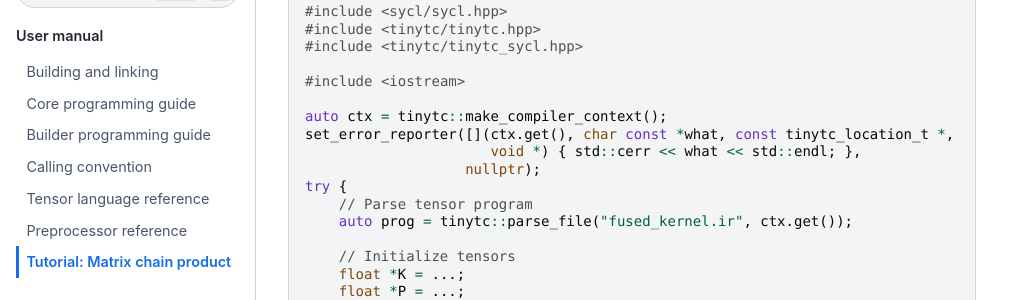
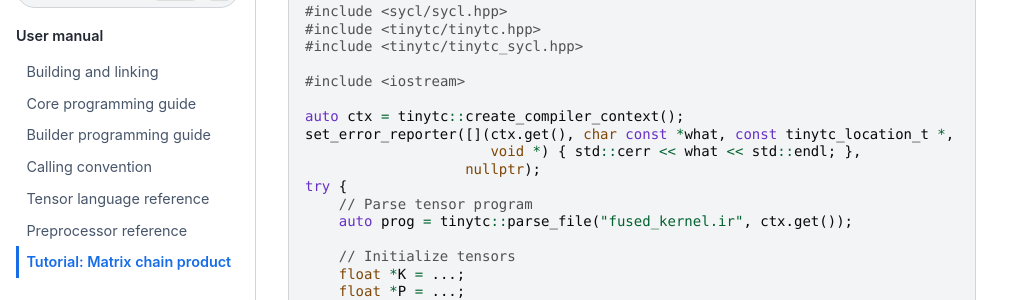
Before and after one commit to intel/tiny-tensor-compiler, a Sphinx documentation site: the page built from docs/manual/tutorial_matrix_chain.rst, in a window 1280 px wide and 900 px high, scrolled down 1379 px. Shown: the part 152-452 px from the top of the window, without its empty margins (0-1031 px from the left). Built offline with Sphinx 7.4.7 and the Sphinx Book theme 1.1.4, drawn with Linux system fonts in a browser that asks for light colours.

Commit message:
fix the docs

```diff
--- a/docs/manual/tensor-ir.rst
+++ b/docs/manual/tensor-ir.rst
@@ -1956,7 +1956,7 @@ Example:
     %1 = cooperative_matrix_apply (%i,%j,%v)=%0 -> coopmatrix<f32x16x16,matrix_acc> {
         %mask = cmp.le %i, %j : bool
         %exp_v_masked = if %mask -> (f32) {
-            %exp_v = math.native_exp %v : f32
+            %exp_v = native_exp %v : f32
             yield (%exp_v)
         } else {
             %zero = constant 0.0 : f32
--- a/docs/manual/tutorial_matrix_chain.rst
+++ b/docs/manual/tutorial_matrix_chain.rst
@@ -90,7 +90,7 @@ When using SYCL, we can run the kernel using the following pseudo-code:
 
     #include <iostream>
 
-    auto ctx = tinytc::make_compiler_context();
+    auto ctx = tinytc::create_compiler_context();
     set_error_reporter([](ctx.get(), char const *what, const tinytc_location_t *,
                           void *) { std::cerr << what << std::endl; },
                        nullptr);
```
